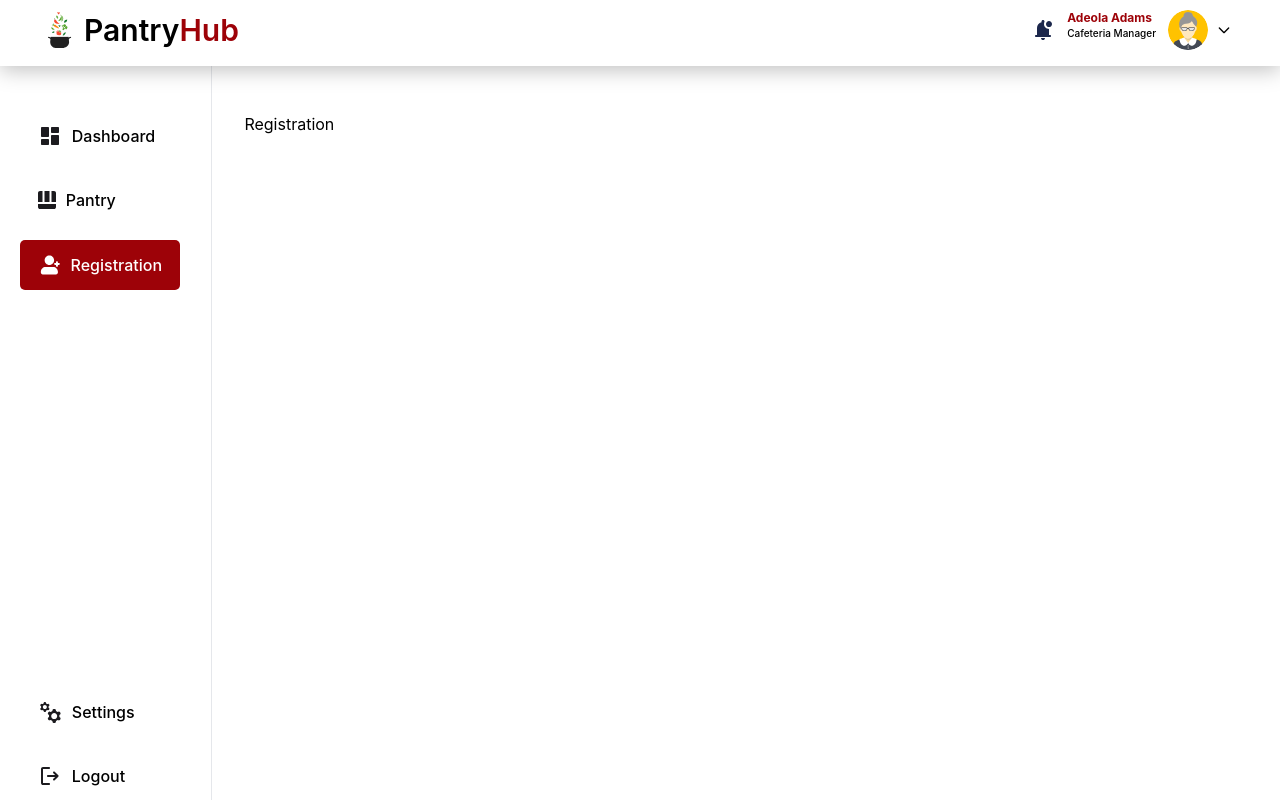
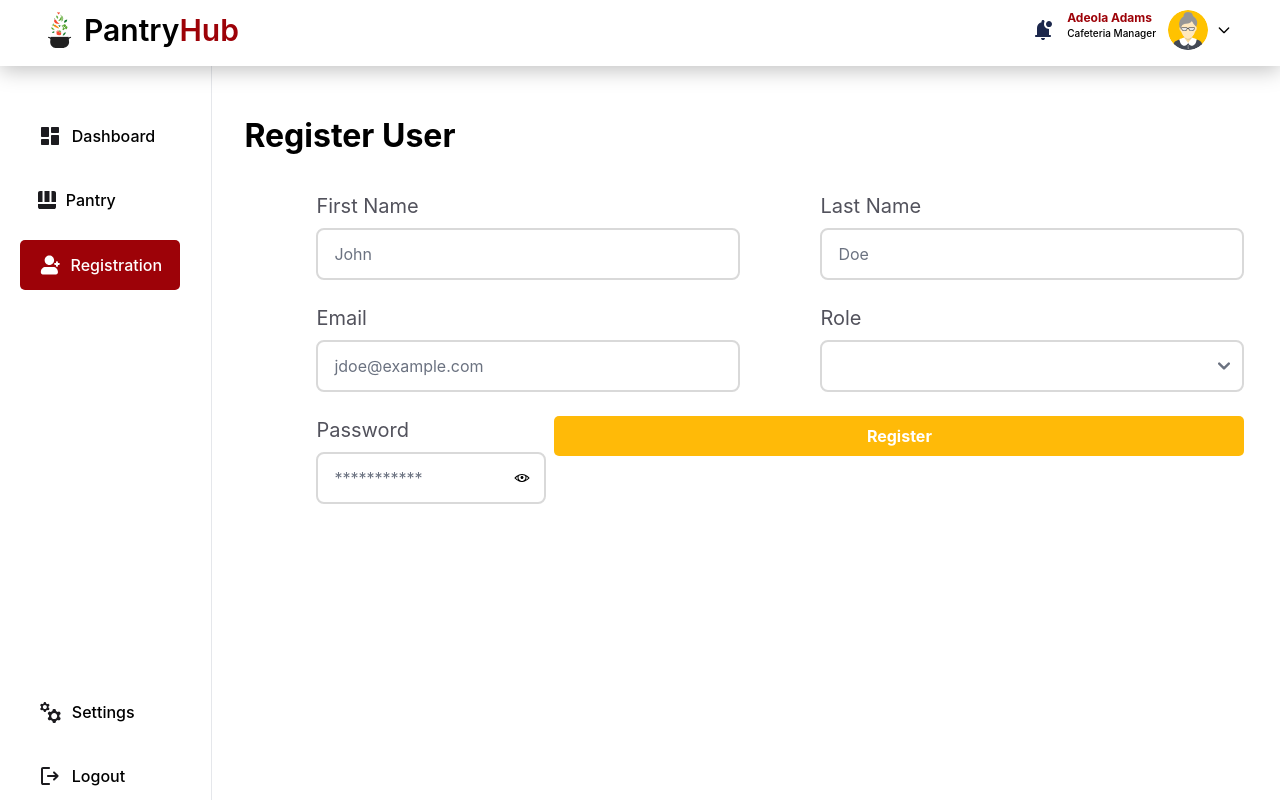
Before and after one commit to CSC-405-Software-Engineering/inventory-system, a React (Vite) app in the folder apps/inv-frontend/: page /registration in a window 1280 px wide. Built offline with nearby package versions, Linux system fonts and the light colour scheme; no server answers.

Commit message:
Implemented Registartion Page

```diff
--- a/apps/inv-frontend/src/pages/Auth/Registration.tsx
+++ b/apps/inv-frontend/src/pages/Auth/Registration.tsx
@@ -1,9 +1,192 @@
+import {
+  LoginProps,
+  Role,
+  UserStateProps,
+} from "@/store/interfaces/user.interface";
+import { LoginSchema, RegistrationSchema } from "@/utils/Yup";
+import { Alert, Checkbox, Label } from "flowbite-react";
+import { Form, Formik } from "formik";
+import { useCallback, useState } from "react";
+import { Link } from "react-router-dom";
+import { LiaEyeSlashSolid, LiaEyeSolid } from "react-icons/lia";
+import { useLoginMutation } from "@/store/slices/appSlice";
+import ButtonSpinner from "@/components/ButtonSpinner";
+import ConditionalRoute from "@/routes/ConditionalRoute";
+import { useDispatch, useSelector } from "react-redux";
+import { RootState } from "@/store/store";
+import { loadUser } from "@/store/slices/authSlice";
 import DashboardLayout from "@/components/DashboardLayout";
 
 const Registration = () => {
+  const [showPassword, setShowPassword] = useState(false);
+  const [isLoginLoading, setIsLoginLoading] = useState(false);
+  const dispatch = useDispatch<any>();
+  // const { data: loadUserData } = useLoadUserQuery();
+  const authSlice = useSelector<RootState, UserStateProps>(
+    (state) => state.auth.user
+  );
+  const [login, { error: loginError, isError: loginIsError }]: any =
+    useLoginMutation();
+
+  const handleLogin = useCallback(
+    async (props: LoginProps) => {
+      try {
+        setIsLoginLoading(true);
+        const response = await login(props);
+        if (response?.data?.access_token) {
+          localStorage.setItem("token", response.data.access_token);
+          dispatch(loadUser());
+        }
+      } catch (error) {
+        console.log(error);
+      }
+      setIsLoginLoading(false);
+    },
+    [dispatch, login]
+  );
+
   return (
     <DashboardLayout>
-      <div>Registration</div>
+      <p className="black text-[2rem] font-bold">Register User</p>
+      <div className="flex flex-col justify-center w-full max-w-[62rem] gap-8 bg-white rounded-[1.1875rem] p-8 ml-10">
+        <Formik
+          initialValues={{
+            firstname: "",
+            lastname: "",
+            email: "",
+            role: "",
+            password: "",
+          }}
+          validationSchema={RegistrationSchema}
+          onSubmit={(values) => {
+            handleLogin(values);
+          }}
+        >
+          {({ errors, values, setFieldValue }) => (
+            <Form className="">
+              <div className="flex flex-col gap-6">
+                {loginIsError && (
+                  <Alert color="failure" className="py-3">
+                    <span className="font-medium">
+                      {loginError && loginError?.data?.error?.message}
+                    </span>
+                  </Alert>
+                )}
+                <div className="flex flex-row space-x-20">
+                  <div className="flex flex-col gap-2 w-2/3">
+                    <p className="text-[#52525C] text-xl">First Name</p>
+                    <input
+                      className=" flex shadow-none px-4 py-3 bg-white rounded-lg border-2 border-[#D9D9D9] self-stretch gap-2 items-center"
+                      type="email"
+                      onChange={(e) =>
+                        setFieldValue("firstname", e.target.value)
+                      }
+                      placeholder="John "
+                    />
+                    {errors && errors.email && (
+                      <p className="text-[12px] mt-1 text-custom-danger">
+                        {errors.email}
+                      </p>
+                    )}
+                  </div>
+                  <div className="flex flex-col gap-2  w-2/3">
+                    <p className="text-[#52525C] text-xl">Last Name</p>
+                    <input
+                      className=" flex shadow-none px-4 py-3 bg-white rounded-lg border-2 border-[#D9D9D9] self-stretch gap-2 items-center"
+                      type="email"
+                      onChange={(e) =>
+                        setFieldValue("lastname", e.target.value)
+                      }
+                      placeholder="Doe"
+                    />
+                    {errors && errors.email && (
+                      <p className="text-[12px] mt-1 text-custom-danger">
+                        {errors.email}
+                      </p>
+                    )}
+                  </div>
+                </div>
+                <div className="flex flex-row space-x-20">
+                  <div className="flex flex-col gap-2 w-2/3">
+                    <p className="text-[#52525C] text-xl">Email</p>
+                    <input
+                      className=" flex shadow-none px-4 py-3 bg-white rounded-lg border-2 border-[#D9D9D9] self-stretch gap-2 items-center"
+                      type="email"
+                      onChange={(e) => setFieldValue("email", e.target.value)}
+                      placeholder="jdoe@example.com"
+                    />
+                    {errors && errors.email && (
+                      <p className="text-[12px] mt-1 text-custom-danger">
+                        {errors.email}
+                      </p>
+                    )}
+                  </div>
+                  <div className="flex flex-col gap-2  w-2/3">
+                    <p className="text-[#52525C] text-xl">Role</p>
+                    <select
+                      className=" flex shadow-none px-4 py-3 bg-white rounded-lg border-2 border-[#D9D9D9] self-stretch gap-2 items-center"
+                      onChange={(e) => setFieldValue("role", e.target.value)}
+                    />
+                    {errors && errors.email && (
+                      <p className="text-[12px] mt-1 text-custom-danger">
+                        {errors.email}
+                      </p>
+                    )}
+                  </div>
+                </div>
+                <div className="flex flex-row gap-2">
+                  <div className="flex flex-col gap-2 w-1/3">
+                    <p className="text-[#52525C] text-xl">Password</p>
+                    <div className="relative">
+                      <input
+                        className=" flex shadow-none px-4 py-3 bg-white rounded-lg border-2 border-[#D9D9D9] self-stretch w-full gap-2 items-center"
+                        type={showPassword ? "text" : "password"}
+                        value={values["password"]}
+                        placeholder={
+                          showPassword ? "Enter your password" : "***********"
+                        }
+                        onChange={(e) =>
+                          setFieldValue("password", e.target.value)
+                        }
+                      />
+                      <div className="absolute inset-y-0 right-0 p-4 flex items-center">
+                        <button
+                          onClick={() => setShowPassword(!showPassword)}
+                          aria-label={
+                            showPassword ? "Hide Password" : "Show Password"
+                          }
+                        >
+                          {showPassword ? (
+                            <LiaEyeSlashSolid />
+                          ) : (
+                            <LiaEyeSolid />
+                          )}
+                        </button>
+                      </div>
+                    </div>
+                    {errors && errors.password && (
+                      <p className="text-[12px] mt-1 text-custom-danger">
+                        {errors.password}
+                      </p>
+                    )}
+                  </div>
+                  <button
+                  className={`${
+                    isLoginLoading ? "bg-white" : "bg-custom-accent-1"
+                  }  ${
+                    isLoginLoading ? "border-custom-accent-1" : "border-white"
+                  }  font-bold rounded-[0.3125rem]  text-white w-full h-[2.5rem] justify-center items-center hover:bg-white hover:border hover:border-custom-accent-1 hover:text-custom-accent-1`}
+                  type="submit"
+                  disabled={isLoginLoading}
+                >
+                  {isLoginLoading ? <ButtonSpinner /> : "Register"}
+                </button>
+                </div>
+              </div>
+            </Form>
+          )}
+        </Formik>
+      </div>
     </DashboardLayout>
   );
 };
```
